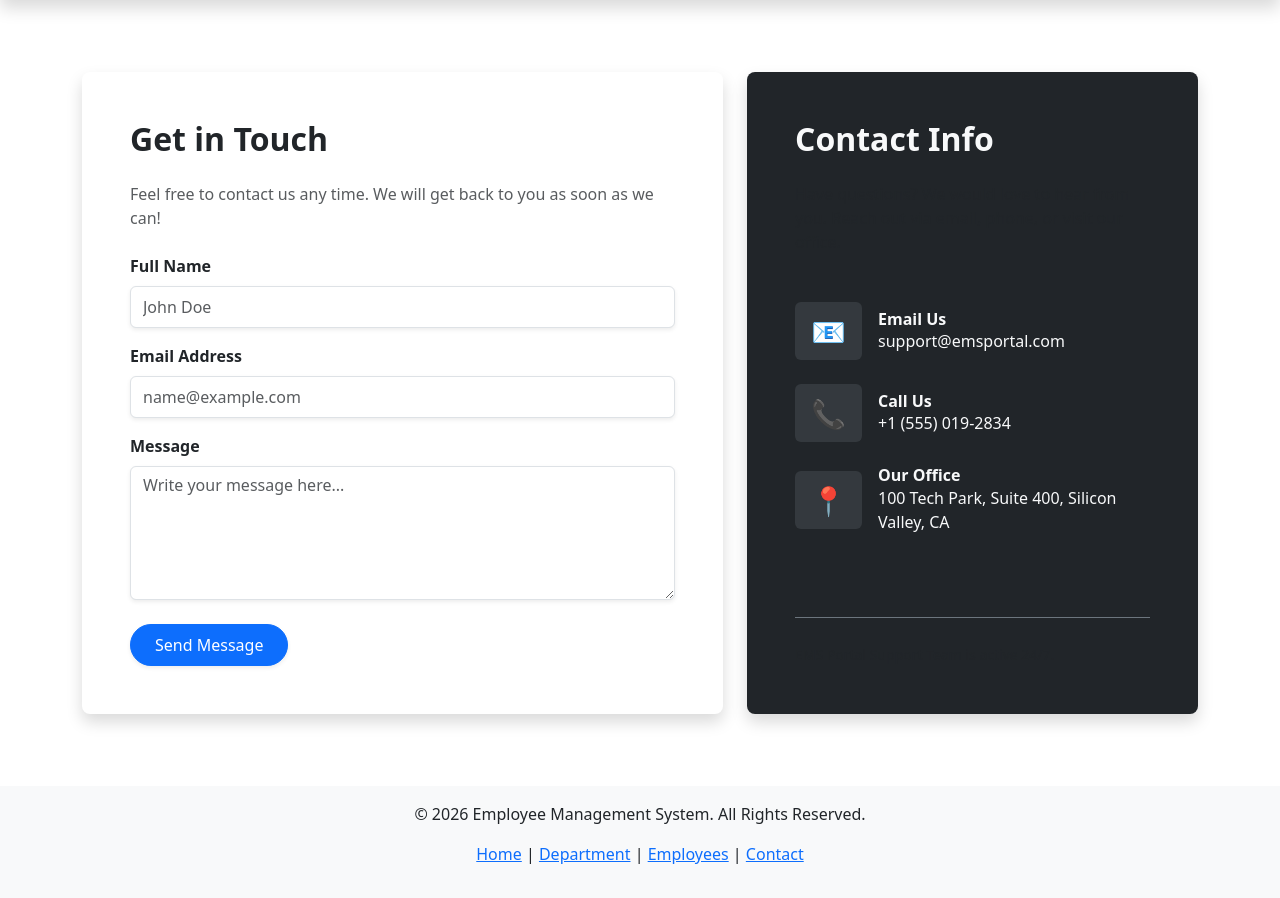
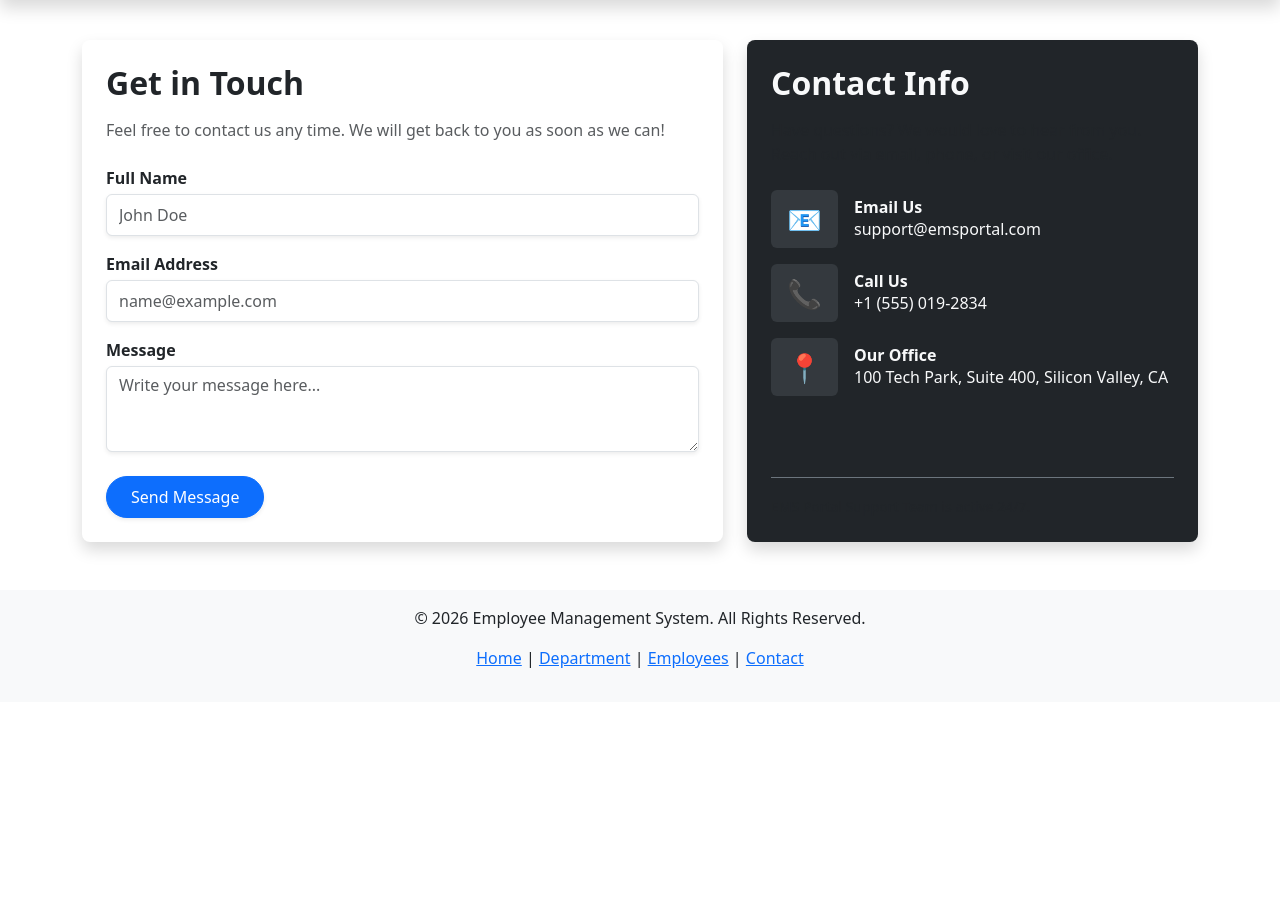
Before and after one commit to Aditya-kumar2004/Flask-Development, a Flask app: page /contact in a window 1280 px wide. Shown: the part 70-968 px from the top of the page. After the commit the page ends 738 px from the top, so only its background shows below. Run offline with Flask 3, Linux system fonts and the light colour scheme.

Commit message:
Optimize contact page layout and padding to fit on a single screen

```diff
--- a/app/templates/contact.html
+++ b/app/templates/contact.html
@@ -1,26 +1,26 @@
 {% extends "base.html" %}
 {% block content %}
-<div class="container my-5">
+<div class="container my-3">
     <div class="row">
         <!-- Contact Form Card -->
         <div class="col-md-7 mb-4">
             <div class="card shadow border-0 rounded-3">
-                <div class="card-body p-5">
-                    <h2 class="fw-bold mb-4">Get in Touch</h2>
+                <div class="card-body p-4">
+                    <h2 class="fw-bold mb-3">Get in Touch</h2>
                     <p class="text-muted mb-4">Feel free to contact us any time. We will get back to you as soon as we can!</p>
 
                     <form action="/contact" method="POST">
                         <div class="mb-3">
-                            <label for="name" class="form-label fw-semibold">Full Name</label>
+                            <label for="name" class="form-label fw-semibold mb-1">Full Name</label>
                             <input type="text" class="form-control py-2 shadow-sm" id="name" name="name" required placeholder="John Doe">
                         </div>
                         <div class="mb-3">
-                            <label for="email" class="form-label fw-semibold">Email Address</label>
+                            <label for="email" class="form-label fw-semibold mb-1">Email Address</label>
                             <input type="email" class="form-control py-2 shadow-sm" id="email" name="email" required placeholder="name@example.com">
                         </div>
                         <div class="mb-3">
-                            <label for="message" class="form-label fw-semibold">Message</label>
-                            <textarea class="form-control shadow-sm" id="message" name="message" rows="5" required placeholder="Write your message here..."></textarea>
+                            <label for="message" class="form-label fw-semibold mb-1">Message</label>
+                            <textarea class="form-control shadow-sm" id="message" name="message" rows="3" required placeholder="Write your message here..."></textarea>
                         </div>
                         <button type="submit" class="btn btn-primary px-4 py-2 mt-2 rounded-pill shadow-sm">Send Message</button>
                     </form>
@@ -31,12 +31,12 @@
         <!-- Contact Information Card -->
         <div class="col-md-5 mb-4">
             <div class="card bg-dark text-light shadow border-0 rounded-3 h-100">
-                <div class="card-body p-5 d-flex flex-column justify-content-between">
+                <div class="card-body p-4 d-flex flex-column justify-content-between">
                     <div>
-                        <h2 class="fw-bold mb-4">Contact Info</h2>
-                        <p class="text-muted mb-5">Have questions? We would love to hear from you. Reach out via email, phone, or visit our office.</p>
+                        <h2 class="fw-bold mb-3">Contact Info</h2>
+                        <p class="text-muted mb-4">Have questions? We would love to hear from you. Reach out via email, phone, or visit our office.</p>
 
-                        <div class="d-flex align-items-center mb-4 gap-3">
+                        <div class="d-flex align-items-center mb-3 gap-3">
                             <span class="fs-3 bg-secondary bg-opacity-25 px-3 py-2 rounded">📧</span>
                             <div>
                                 <h6 class="mb-0 fw-bold">Email Us</h6>
@@ -44,7 +44,7 @@
                             </div>
                         </div>
 
-                        <div class="d-flex align-items-center mb-4 gap-3">
+                        <div class="d-flex align-items-center mb-3 gap-3">
                             <span class="fs-3 bg-secondary bg-opacity-25 px-3 py-2 rounded">📞</span>
                             <div>
                                 <h6 class="mb-0 fw-bold">Call Us</h6>
@@ -52,7 +52,7 @@
                             </div>
                         </div>
 
-                        <div class="d-flex align-items-center mb-4 gap-3">
+                        <div class="d-flex align-items-center mb-3 gap-3">
                             <span class="fs-3 bg-secondary bg-opacity-25 px-3 py-2 rounded">📍</span>
                             <div>
                                 <h6 class="mb-0 fw-bold">Our Office</h6>
@@ -61,7 +61,7 @@
                         </div>
                     </div>
 
-                    <div class="mt-5 border-top border-secondary pt-4">
+                    <div class="mt-4 border-top border-secondary pt-3">
                         <span class="small text-muted">EMS Portal Support Team is active 24/7.</span>
                     </div>
                 </div>
```
